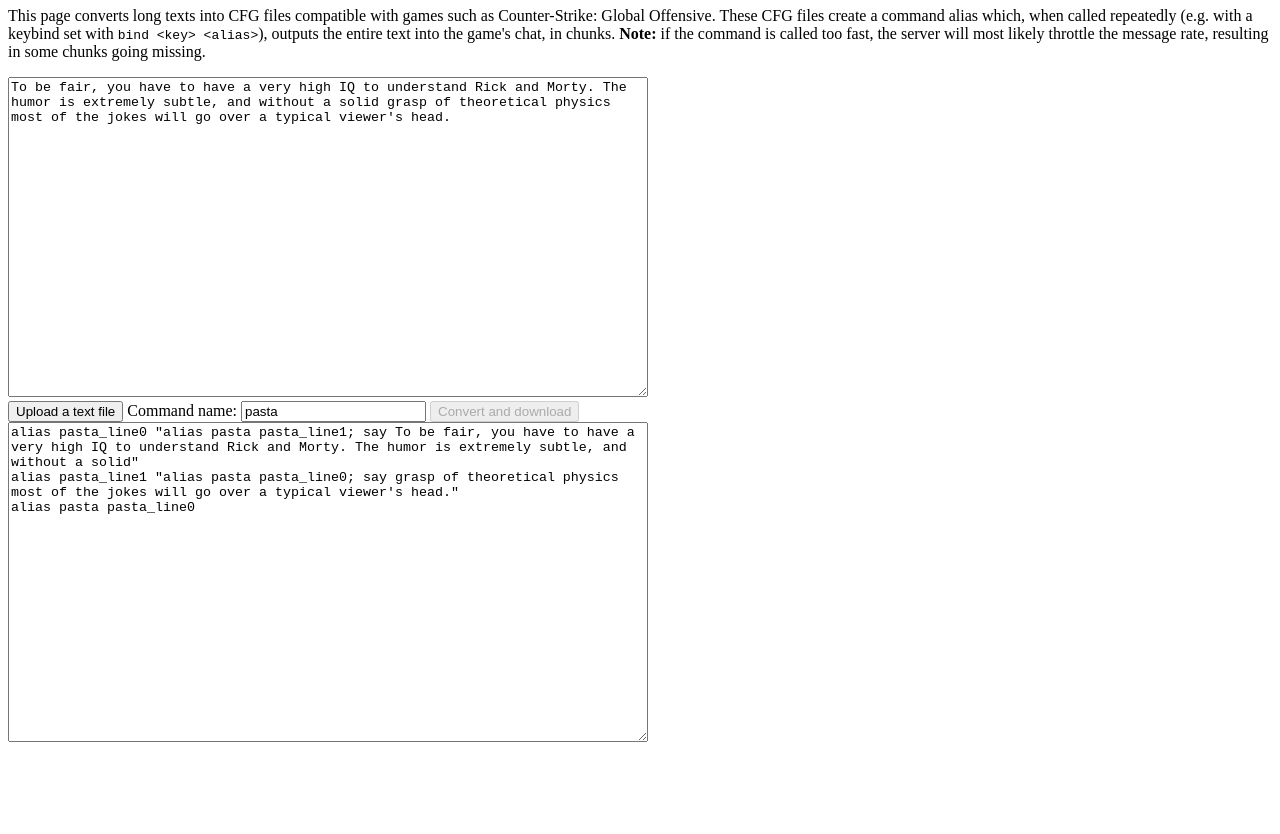
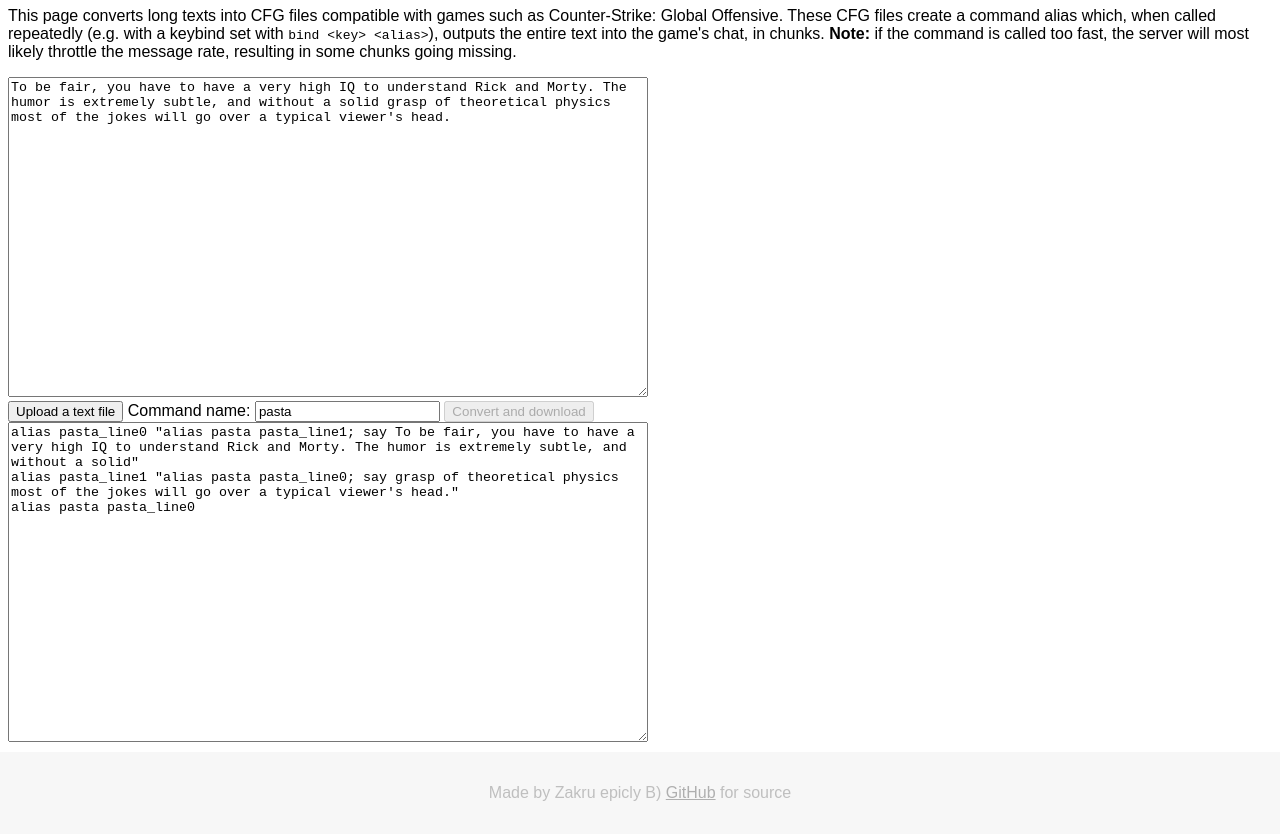
Before and after one commit to pobruno/pasta-to-cfg, a plain HTML site: page index.html in a window 1280 px wide. Shown: the part 73-907 px from the top of the page. Before the commit the page ends 827 px from the top, so only its background shows below. Drawn offline with Linux system fonts and the light colour scheme.

Commit message:
Add some basic styles and a footer

```diff
--- a/index.html
+++ b/index.html
@@ -3,6 +3,7 @@
   <head>
     <title>Pasta to CFG</title>
     <meta charset="utf-8" />
+    <link rel="stylesheet" type="text/css" href="./style.css" />
     <script src="./index.js"></script>
   </head>
   <body>
@@ -22,5 +23,8 @@
     Command name: <input id="name-input" type="text" value="pasta" />
     <button id="download-button" disabled="true" title="Not available yet">Convert and download</button><br/>
     <textarea id="text-output" readonly="true" style="box-sizing: border-box; width: 40rem; height: 20rem; max-width: 100%;"></textarea>
+    <footer>
+      Made by Zakru epicly B) <a href="https://github.com/Zakru/pasta-to-cfg">GitHub</a> for source
+    </footer>
   </body>
 </html>
--- /dev/null
+++ b/style.css
@@ -0,0 +1,28 @@
+html {
+  position: relative;
+  font-family: sans-serif;
+  min-height: 100%;
+}
+
+body {
+  margin: 0.5rem 0.5rem 5.5rem;
+}
+
+h1 {
+  text-align: center;
+}
+
+footer {
+  position: absolute;
+  bottom: 0;
+  left: 0;
+  right: 0;
+  background: #F7F7F7;
+  color: #BFBFBF;
+  text-align: center;
+  padding: 2rem 0;
+}
+
+footer a {
+  color: #AFAFAF;
+}
```
